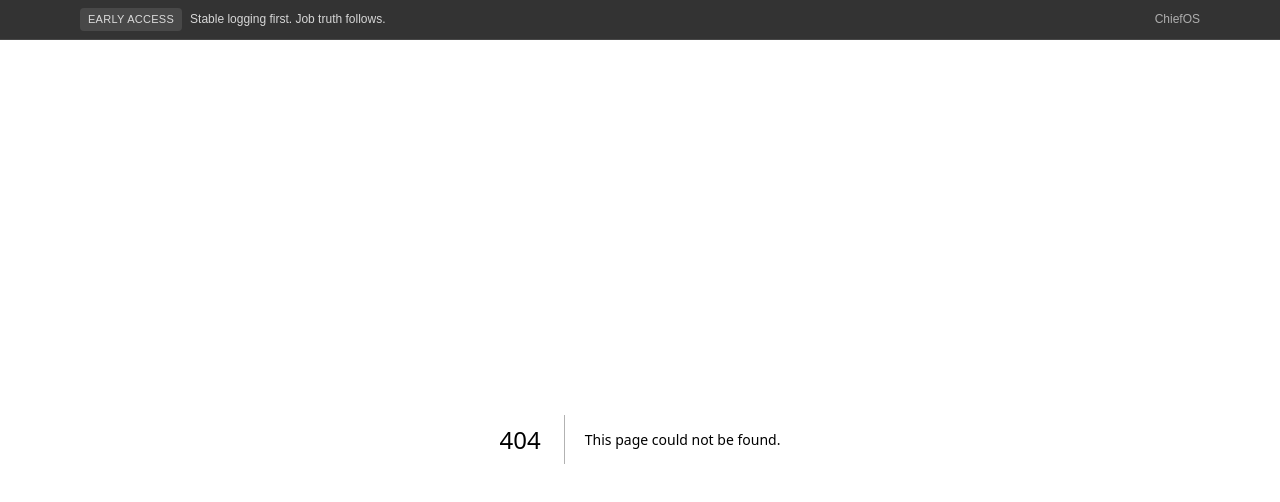
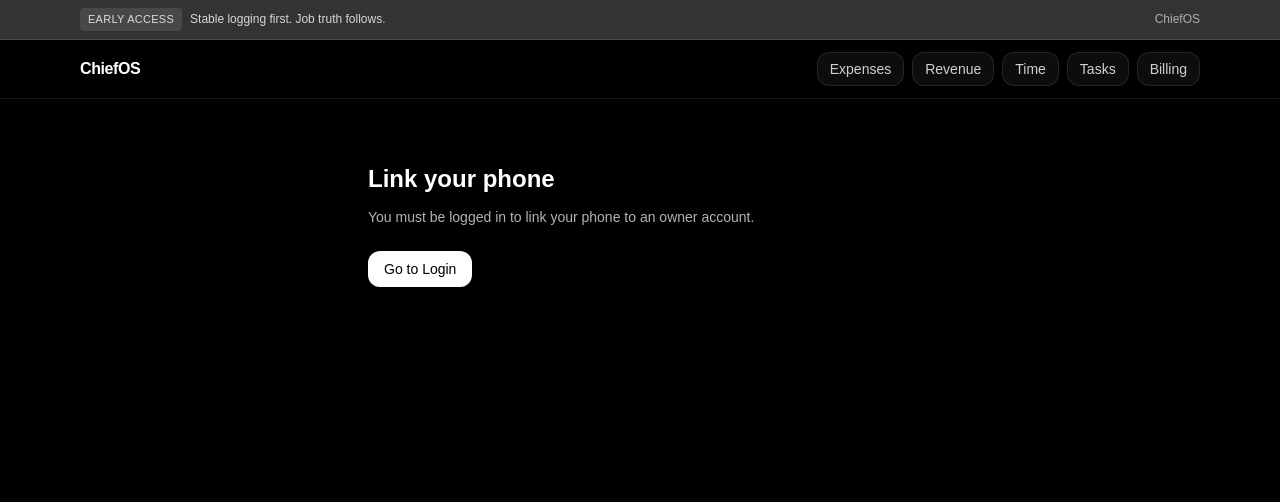
Before and after one commit to ScottJutras/chiefos-site, a Next.js app: page /app/link-phone in a window 1280 px wide. Before the commit this address had no page. Shown: the top 502 px of the page. Built offline with nearby package versions, Linux system fonts and the light colour scheme; no server answers.

Commit message:
Next tiny test (verifies Undo emits fact)

```diff
--- a/app/api/link-phone/page.tsx
+++ b/app/app/link-phone/LinkPhoneClient.tsx
@@ -1,4 +1,4 @@
-// chiefos-site/app/app/link-phone/page.tsx
+// chiefos-site\app\app\link-phone\LinkPhoneClient.tsx
 "use client";
 
 import { useEffect, useMemo, useState } from "react";
@@ -39,7 +39,7 @@ async function apiFetchJSON<T>(url: string, init?: RequestInit): Promise<T> {
   return json as T;
 }
 
-export default function LinkPhonePage() {
+export default function LinkPhoneClient() {
   const router = useRouter();
   const sp = useSearchParams();
 
--- /dev/null
+++ b/app/app/link-phone/page.tsx
@@ -0,0 +1,18 @@
+import { Suspense } from "react";
+import LinkPhoneClient from "./LinkPhoneClient";
+
+export default function Page() {
+  return (
+    <Suspense
+      fallback={
+        <div className="min-h-screen bg-black text-white">
+          <div className="mx-auto max-w-xl px-4 py-10 text-sm text-white/70">
+            Loading…
+          </div>
+        </div>
+      }
+    >
+      <LinkPhoneClient />
+    </Suspense>
+  );
+}
```
